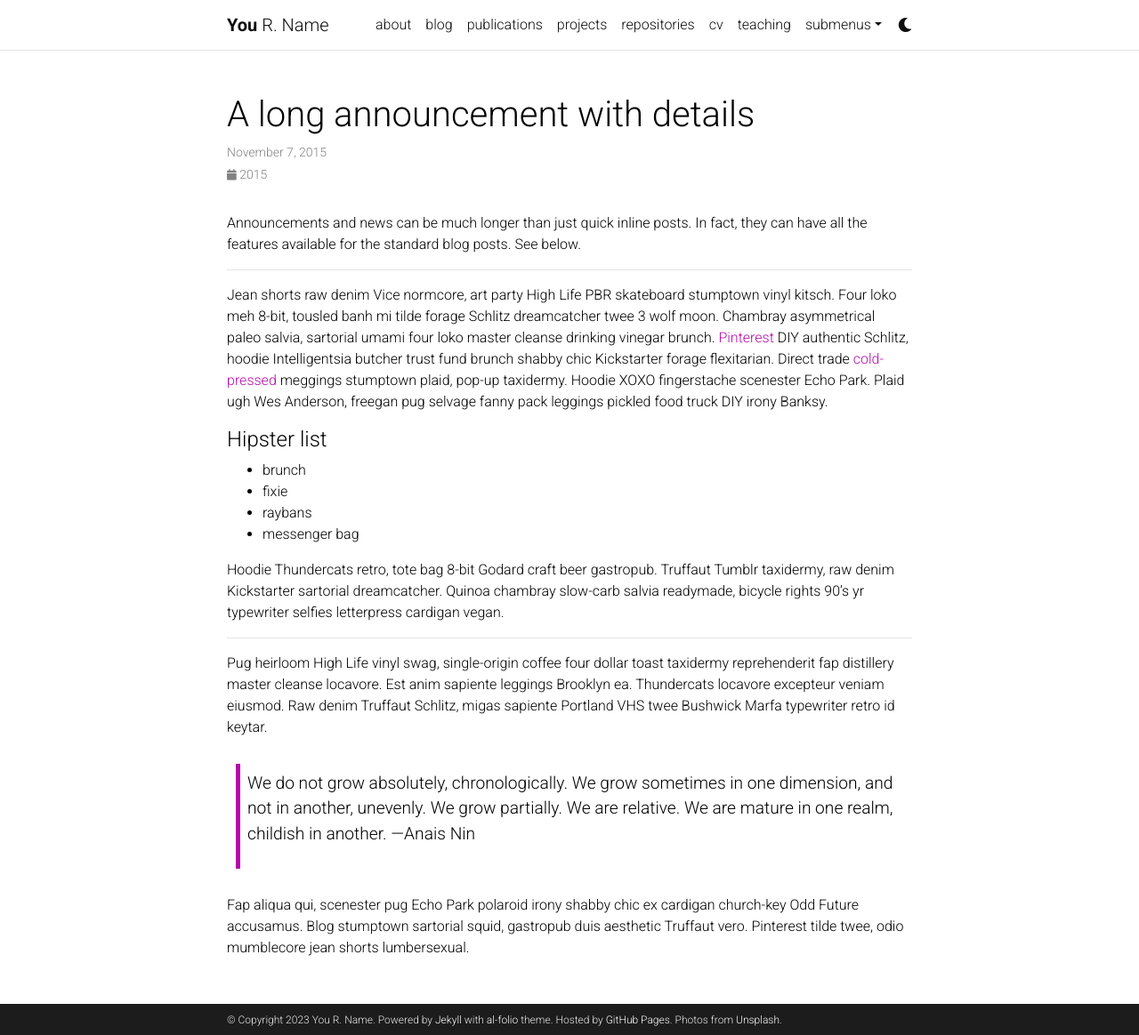
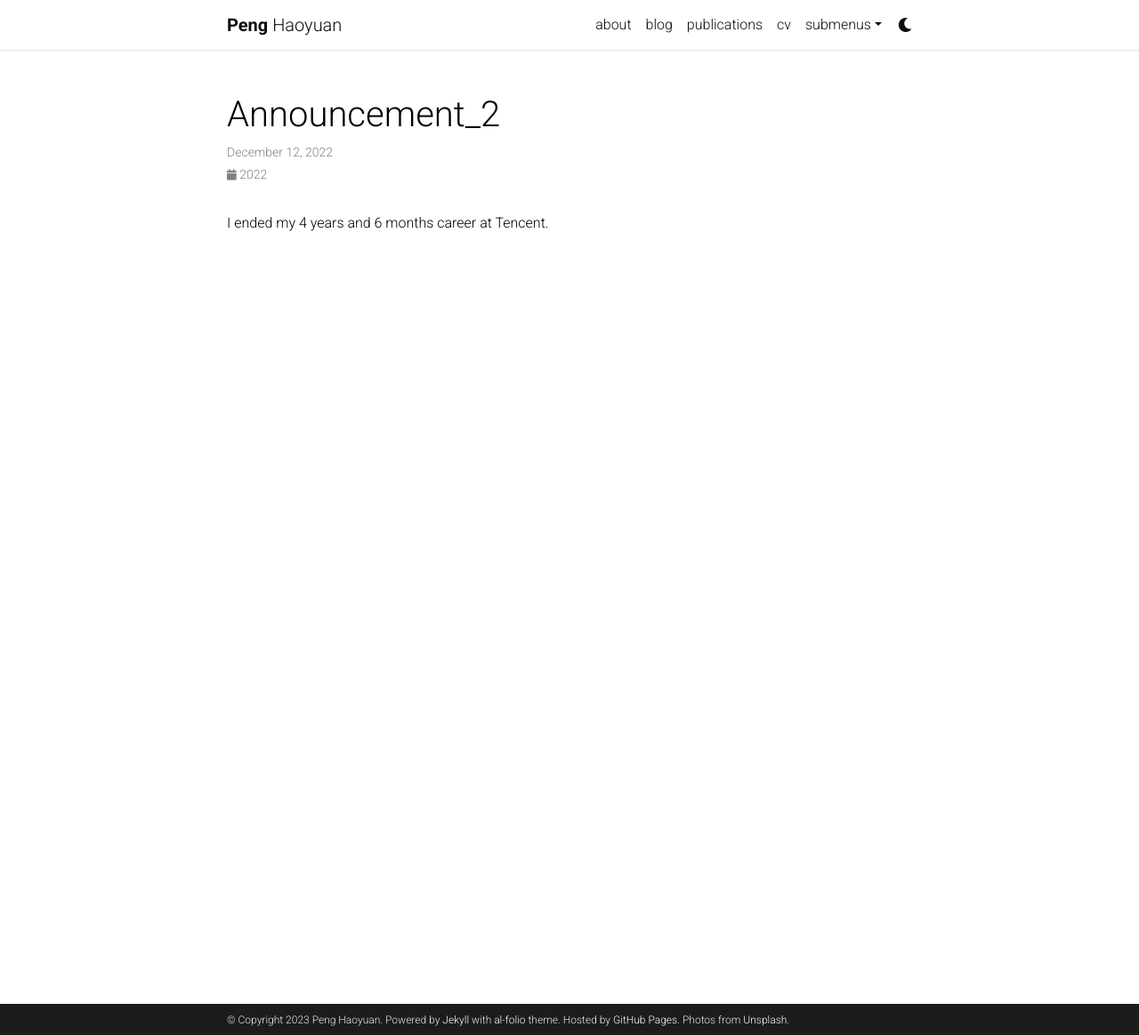
Before and after one commit to HaoyuanPeng/haoyuanpeng.github.io, a Jekyll site: the page built from _news/announcement_2.md, in a window 1280 px wide and 1164 px high. Shown: the whole window at 89% size. Built offline with Jekyll 4.4.1, drawn with Linux system fonts in a browser that asks for light colours; comment, search, counter and statistics services are not loaded; a style sheet for code colours, icons or effects is not loaded.

Commit message:
Finished `about` and  `publications`

```diff
--- a/_config.yml
+++ b/_config.yml
@@ -3,10 +3,10 @@
 # -----------------------------------------------------------------------------
 
 title: blank # the website title (if blank, full name will be used instead)
-first_name: You
-middle_name: R.
-last_name: Name
-email: you@example.com
+first_name: Peng
+middle_name:
+last_name: Haoyuan
+email: penghy15@gmail.com
 description: > # the ">" symbol means to ignore newlines until "footer_text:"
   A simple, whitespace theme for academics. Based on [*folio](https://github.com/bogoli/-folio) design.
 footer_text: >
@@ -18,8 +18,8 @@
 lang: en # the language of your site (for example: en, fr, cn, ru, etc.)
 icon: ⚛️  # the emoji used as the favicon (alternatively, provide image name in /assets/img/)
 
-url: https://alshedivat.github.io # the base hostname & protocol for your site
-baseurl: /al-folio # the subpath of your site, e.g. /blog/
+url: https://haoyuanpeng.github.io # the base hostname & protocol for your site
+baseurl: # the subpath of your site, e.g. /blog/
 last_updated: false # set to true if you want to display last updated in the footer
 impressum_path:  # set to path to include impressum link in the footer, use the same path as permalink in a page, helps to conform with EU GDPR
 
@@ -45,7 +45,7 @@
 # will use title and url fields
 # Take a look to https://github.com/jekyll/jekyll-feed for more customization
 
-rss_icon: true
+rss_icon: false
 
 # -----------------------------------------------------------------------------
 # Layout
@@ -75,9 +75,9 @@
 gitlab_username: # your GitLab user name
 twitter_username: # your Twitter handle
 mastodon_username: # your mastodon instance+username in the format instance.tld/@username
-linkedin_username: # your LinkedIn user name
+linkedin_username: haoyuanpeng # your LinkedIn user name
 telegram_username: # your Telegram user name
-scholar_userid: # your Google Scholar ID
+scholar_userid: JkbUBuIAAAAJ # your Google Scholar ID
 semanticscholar_id: # your Semantic Scholar ID
 whatsapp_number: # your WhatsApp number (full phone number in international format. Omit any zeroes, brackets, or dashes when adding the phone number in international format.)
 orcid_id: # your ORCID ID
@@ -104,7 +104,7 @@
 discord_id: # your discord id (18-digit unique numerical identifier)
 
 contact_note: >
-  You can even add a little note about which of these is the best way to reach you.
+  Feel free to contact me by email on LinkedIn.
 
 # -----------------------------------------------------------------------------
 # Analytics and search engine verification
@@ -156,9 +156,9 @@
 # External sources.
 # If you have blog posts published on medium.com or other external sources,
 # you can display them in your blog by adding a link to the RSS feed.
-external_sources:
-  - name: medium.com
-    rss_url: https://medium.com/@al-folio/feed
+#external_sources:
+#  - name: medium.com
+#    rss_url: https://medium.com/@al-folio/feed
 
 # -----------------------------------------------------------------------------
 # Collections
@@ -298,7 +298,7 @@
 filtered_bibtex_keywords: [abbr, abstract, arxiv, bibtex_show, html, pdf, selected, supp, blog, code, poster, slides, website, preview, altmetric]
 
 # Maximum number of authors to be shown for each publication (more authors are visible on click)
-max_author_limit: 3  # leave blank to always show all authors
+max_author_limit: 10  # leave blank to always show all authors
 more_authors_animation_delay: 10  # more authors are revealed on click using animation; smaller delay means faster animation
 
 
--- a/_news/announcement_2.md
+++ b/_news/announcement_2.md
@@ -1,32 +1,8 @@
 ---
 layout: post
-title: A long announcement with details
-date: 2015-11-07 16:11:00-0400
-inline: false
+date: 2022-12-12
+inline: true
 related_posts: false
 ---
 
-Announcements and news can be much longer than just quick inline posts. In fact, they can have all the features available for the standard blog posts. See below.
-
-***
-
-Jean shorts raw denim Vice normcore, art party High Life PBR skateboard stumptown vinyl kitsch. Four loko meh 8-bit, tousled banh mi tilde forage Schlitz dreamcatcher twee 3 wolf moon. Chambray asymmetrical paleo salvia, sartorial umami four loko master cleanse drinking vinegar brunch. <a href="https://www.pinterest.com">Pinterest</a> DIY authentic Schlitz, hoodie Intelligentsia butcher trust fund brunch shabby chic Kickstarter forage flexitarian. Direct trade <a href="https://en.wikipedia.org/wiki/Cold-pressed_juice">cold-pressed</a> meggings stumptown plaid, pop-up taxidermy. Hoodie XOXO fingerstache scenester Echo Park. Plaid ugh Wes Anderson, freegan pug selvage fanny pack leggings pickled food truck DIY irony Banksy.
-
-#### Hipster list
-<ul>
-    <li>brunch</li>
-    <li>fixie</li>
-    <li>raybans</li>
-    <li>messenger bag</li>
-</ul>
-
-Hoodie Thundercats retro, tote bag 8-bit Godard craft beer gastropub. Truffaut Tumblr taxidermy, raw denim Kickstarter sartorial dreamcatcher. Quinoa chambray slow-carb salvia readymade, bicycle rights 90's yr typewriter selfies letterpress cardigan vegan.
-
-***
-
-Pug heirloom High Life vinyl swag, single-origin coffee four dollar toast taxidermy reprehenderit fap distillery master cleanse locavore. Est anim sapiente leggings Brooklyn ea. Thundercats locavore excepteur veniam eiusmod. Raw denim Truffaut Schlitz, migas sapiente Portland VHS twee Bushwick Marfa typewriter retro id keytar.
-
-> We do not grow absolutely, chronologically. We grow sometimes in one dimension, and not in another, unevenly. We grow partially. We are relative. We are mature in one realm, childish in another.
-> —Anais Nin
-
-Fap aliqua qui, scenester pug Echo Park polaroid irony shabby chic ex cardigan church-key Odd Future accusamus. Blog stumptown sartorial squid, gastropub duis aesthetic Truffaut vero. Pinterest tilde twee, odio mumblecore jean shorts lumbersexual.
+I ended my 4 years and 6 months career at Tencent.
```
Also changed, not shown: _bibliography/papers.bib (+57 -66 lines), _news/announcement_1.md (+2 -2 lines), _news/announcement_3.md (+2 -2 lines), _pages/about.md (+10 -11 lines), _pages/projects.md (deleted, +0 -58 lines), _pages/publications.md (+1 -1 lines), _pages/repositories.md (deleted, +0 -44 lines), _pages/teaching.md (deleted, +0 -12 lines), 1 other file.
